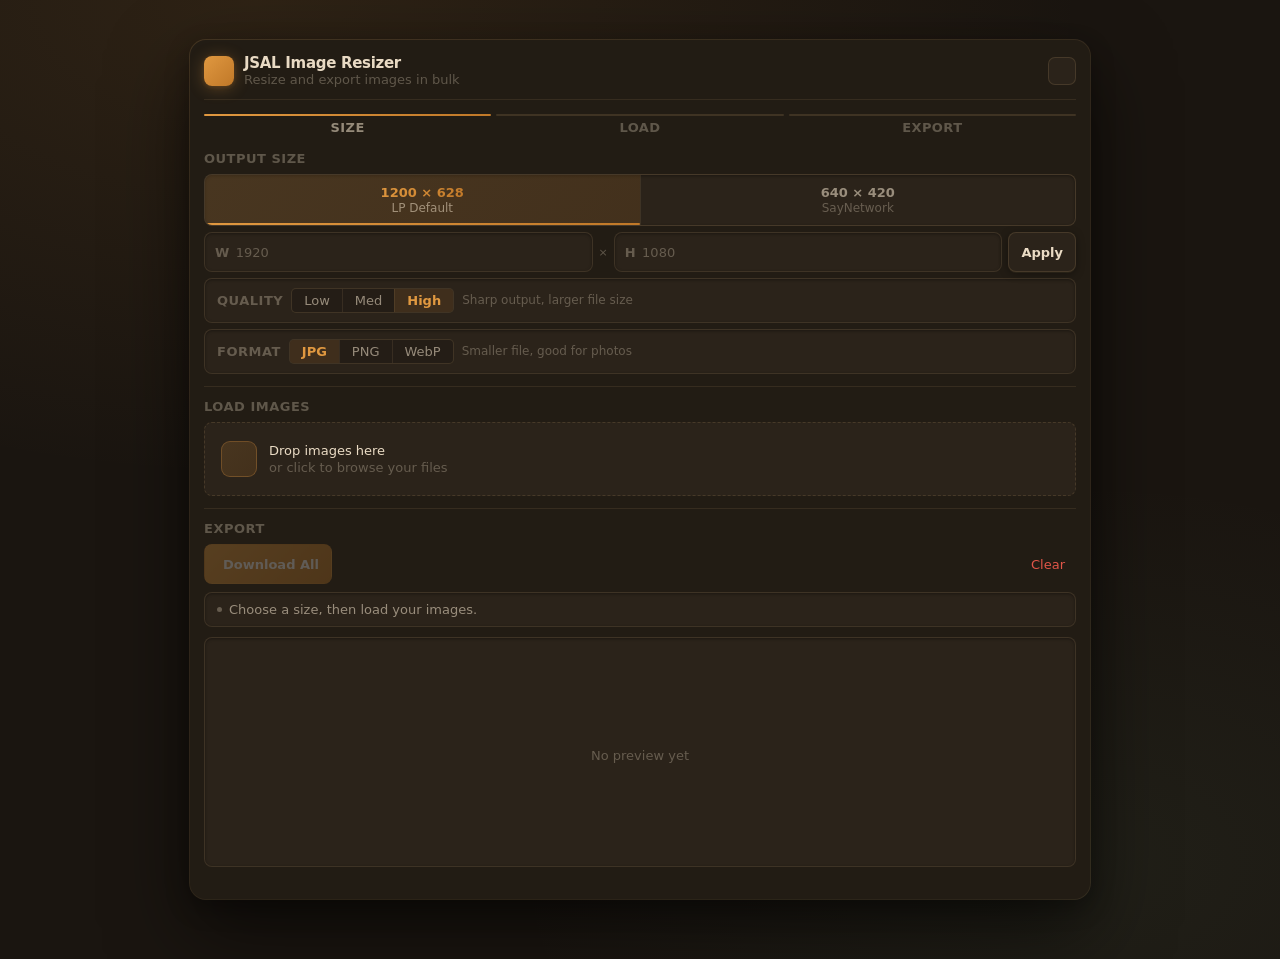
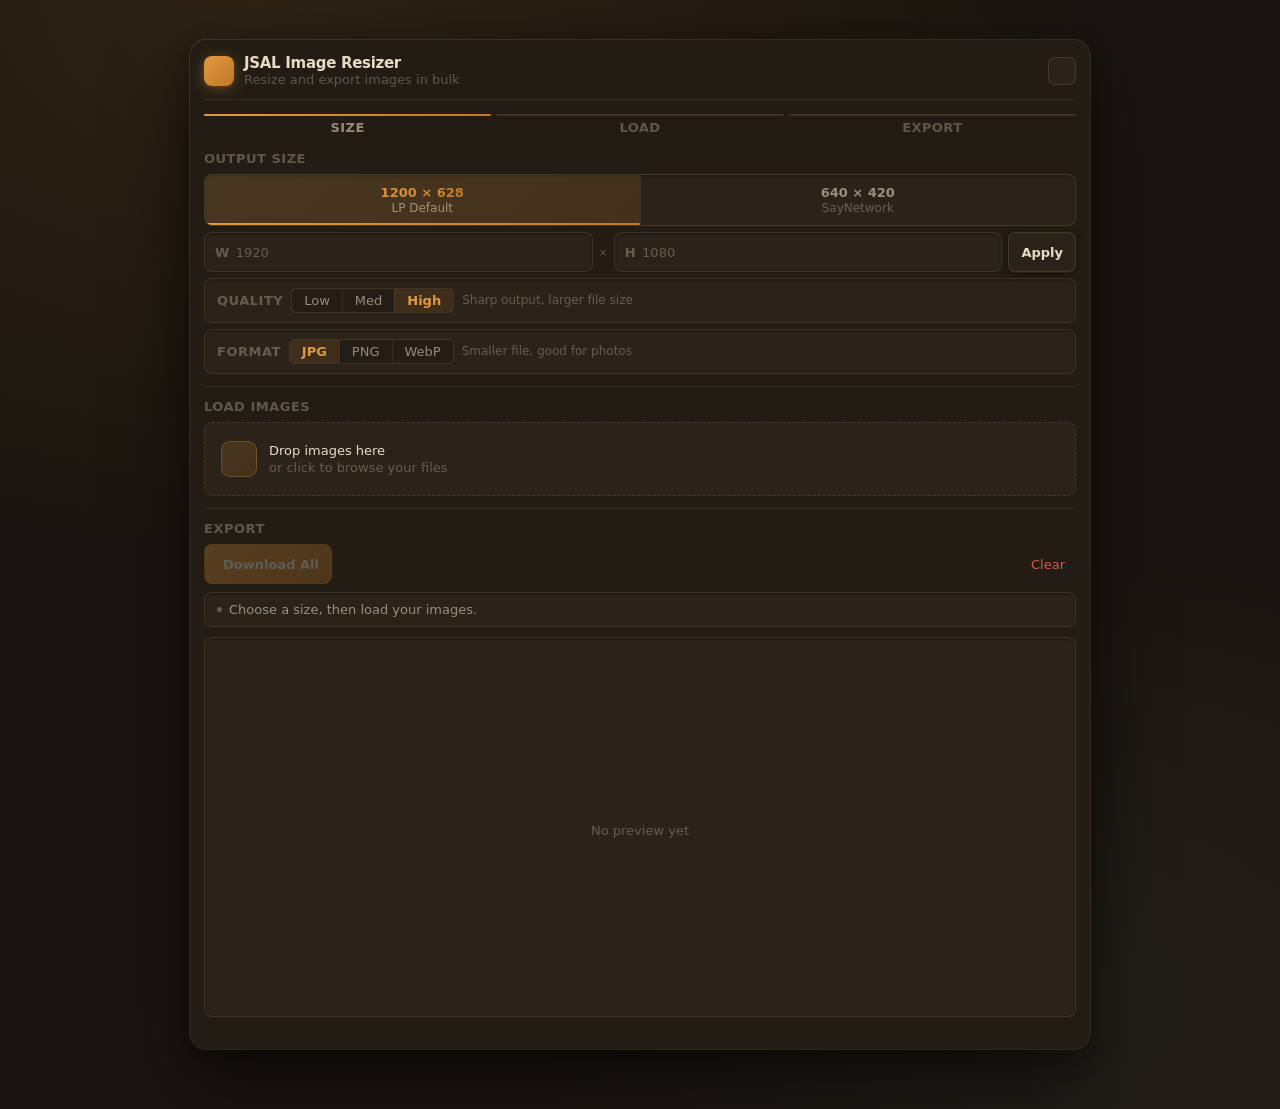

larger image preview, moving instructions

--- a/styles.css
+++ b/styles.css
@@ -501,7 +501,7 @@ body.indigo .theme-toggle .icon-star{ display:block; }
  overflow:hidden;
  background:var(--surface-2);
  border:1px solid var(--border);
- height:230px;
+ height:380px;
  box-shadow:var(--shadow-inset); }
 .canvas-wrap canvas{ display:block; width:100%; height:100%; touch-action:none; user-select:none; -webkit-user-select:none; }
 
@@ -536,24 +536,26 @@ body.indigo .theme-toggle .icon-star{ display:block; }
  transition:opacity 0.2s; }
 .canvas-badge.visible{ opacity:1; }
 
-.crop-hint{ position:absolute;
- top:7px;
- left:50%;
- transform:translateX(-50%);
- padding:3px 10px;
- border-radius:20px;
- background:rgba(0,0,0,0.6);
- backdrop-filter:blur(8px);
- border:1px solid rgba(255,255,255,0.10);
+.crop-hint{ display:flex;
+ align-items:center;
+ justify-content:center;
+ gap:6px;
+ margin-top:6px;
+ padding:0 4px;
+ min-height:16px;
  font-size:11px;
  font-weight:500;
  letter-spacing:0.01em;
- color:rgba(255,255,255,0.85);
- white-space:nowrap;
- pointer-events:none;
+ color:var(--text-3);
  opacity:0;
  transition:opacity 0.2s; }
 .crop-hint.visible{ opacity:1; }
+.crop-hint::before{ content:"";
+ width:5px;
+ height:5px;
+ border-radius:50%;
+ background:var(--text-3);
+ opacity:0.55; }
 
 .grid-header{ display:flex;
  align-items:center;
